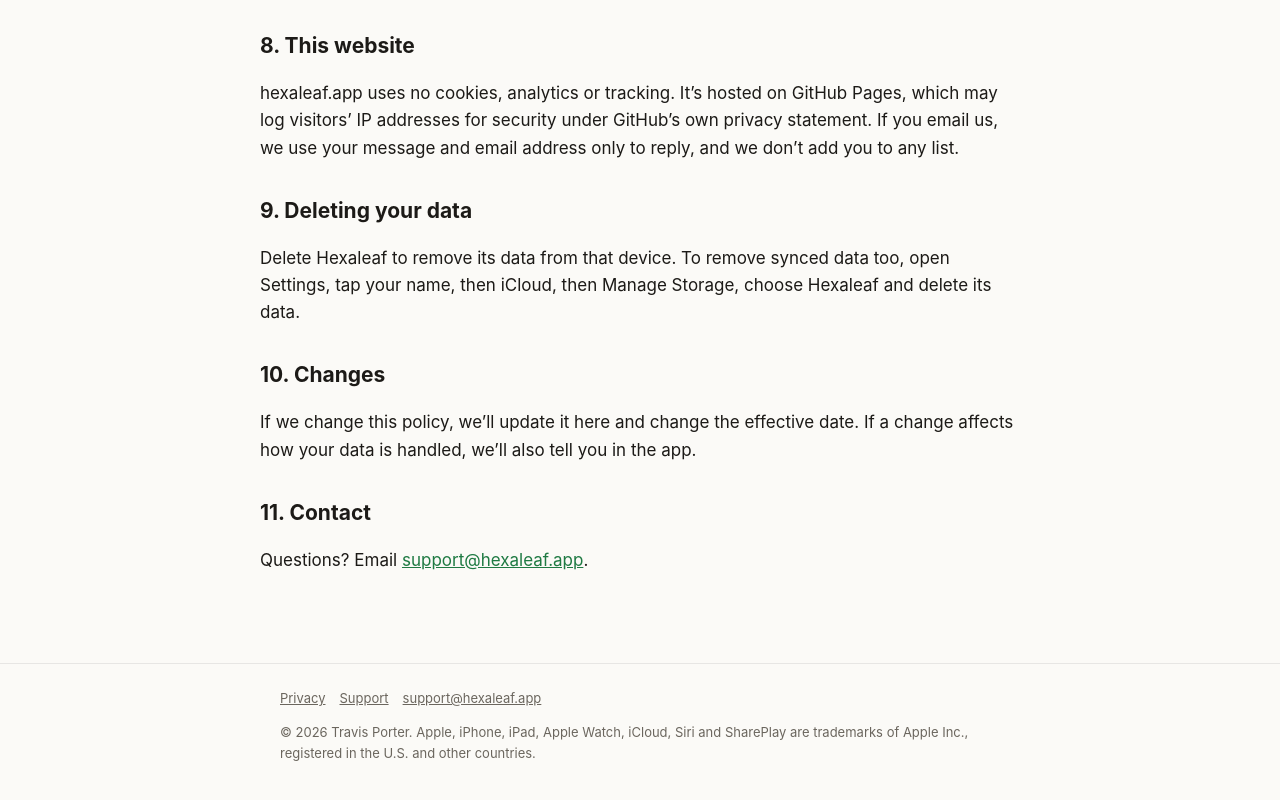
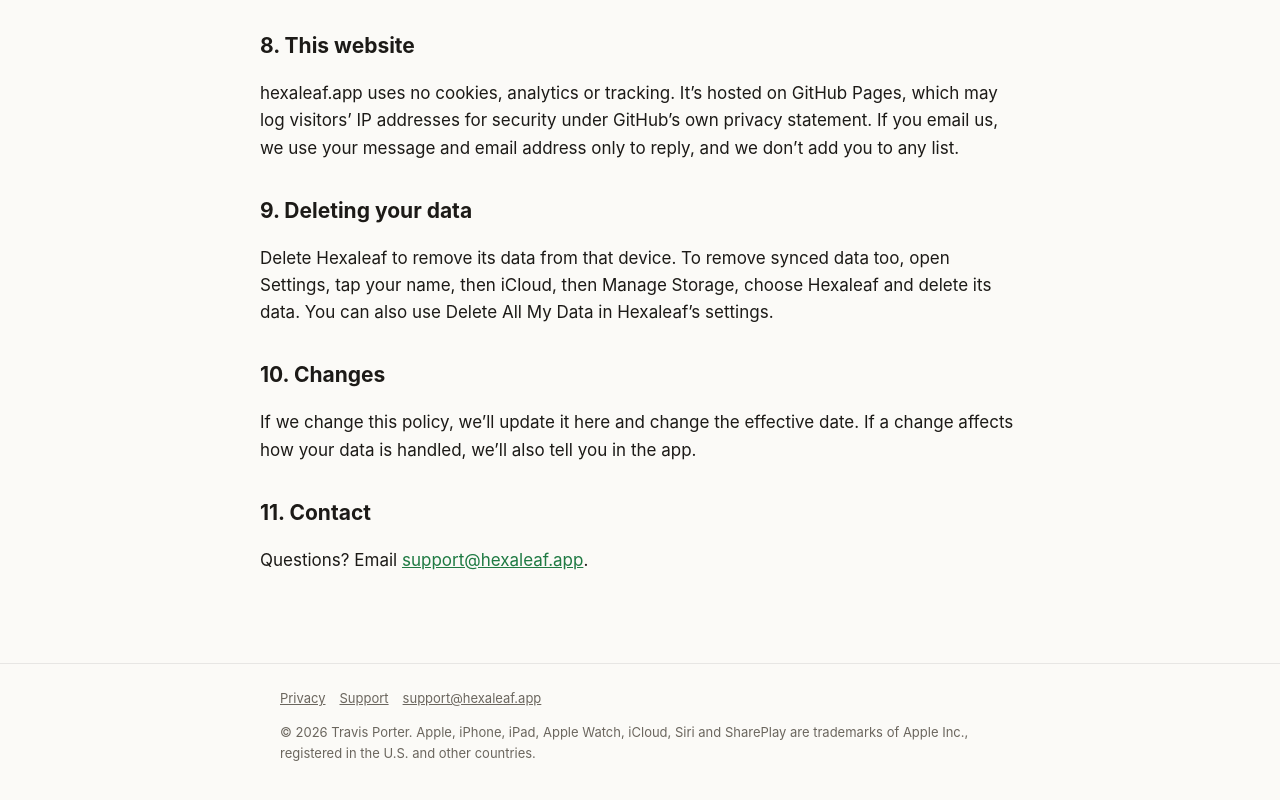
Before and after one commit to inthelube06/hexaleaf-site, a plain HTML site: page privacy/index.html in a window 1280 px wide. Shown: the part 1760-2560 px from the top of the page. Drawn offline with Linux system fonts and the light colour scheme.

Commit message:
Add Delete All My Data setting back now that it's in the app
Co-Authored-By: Claude Opus 5.5 <noreply@anthropic.com>

```diff
--- a/privacy/index.html
+++ b/privacy/index.html
@@ -53,7 +53,7 @@
 <p>hexaleaf.app uses no cookies, analytics or tracking. It&rsquo;s hosted on GitHub Pages, which may log visitors&rsquo; IP addresses for security under GitHub&rsquo;s own privacy statement. If you email us, we use your message and email address only to reply, and we don&rsquo;t add you to any list.</p>
 
 <h2>9. Deleting your data</h2>
-<p>Delete Hexaleaf to remove its data from that device. To remove synced data too, open Settings, tap your name, then iCloud, then Manage Storage, choose Hexaleaf and delete its data.</p>
+<p>Delete Hexaleaf to remove its data from that device. To remove synced data too, open Settings, tap your name, then iCloud, then Manage Storage, choose Hexaleaf and delete its data. You can also use Delete All My Data in Hexaleaf&rsquo;s settings.</p>
 
 <h2>10. Changes</h2>
 <p>If we change this policy, we&rsquo;ll update it here and change the effective date. If a change affects how your data is handled, we&rsquo;ll also tell you in the app.</p>
```
Also changed, not shown: support/index.html (+1 -1 lines).
